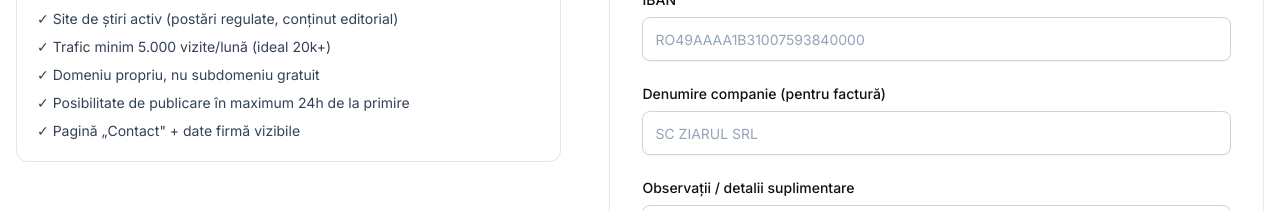
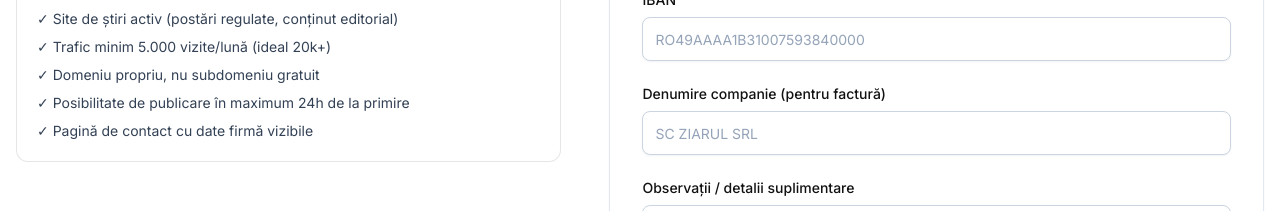
Before and after one commit to imperialmediaweb-bit/mediaexpres, a Next.js app: page /parteneriat in a window 1280 px wide. Shown: the part 960-1171 px from the top of the page. Built offline with nearby package versions, Linux system fonts and the light colour scheme; no server answers; a web font is replaced by a local one.

Commit message:
fix(lint): unescape mixed quotes in /parteneriat list item
Replaces 'Pagină „Contact"' with plain 'Pagină de contact' to avoid the
react/no-unescaped-entities lint error that broke the Railway build.

```diff
--- a/src/app/parteneriat/page.tsx
+++ b/src/app/parteneriat/page.tsx
@@ -70,7 +70,7 @@ export default function ParteneriatPage() {
               <li>✓ Trafic minim 5.000 vizite/lună (ideal 20k+)</li>
               <li>✓ Domeniu propriu, nu subdomeniu gratuit</li>
               <li>✓ Posibilitate de publicare în maximum 24h de la primire</li>
-              <li>✓ Pagină „Contact" + date firmă vizibile</li>
+              <li>✓ Pagină de contact cu date firmă vizibile</li>
             </ul>
           </div>
         </div>
```
